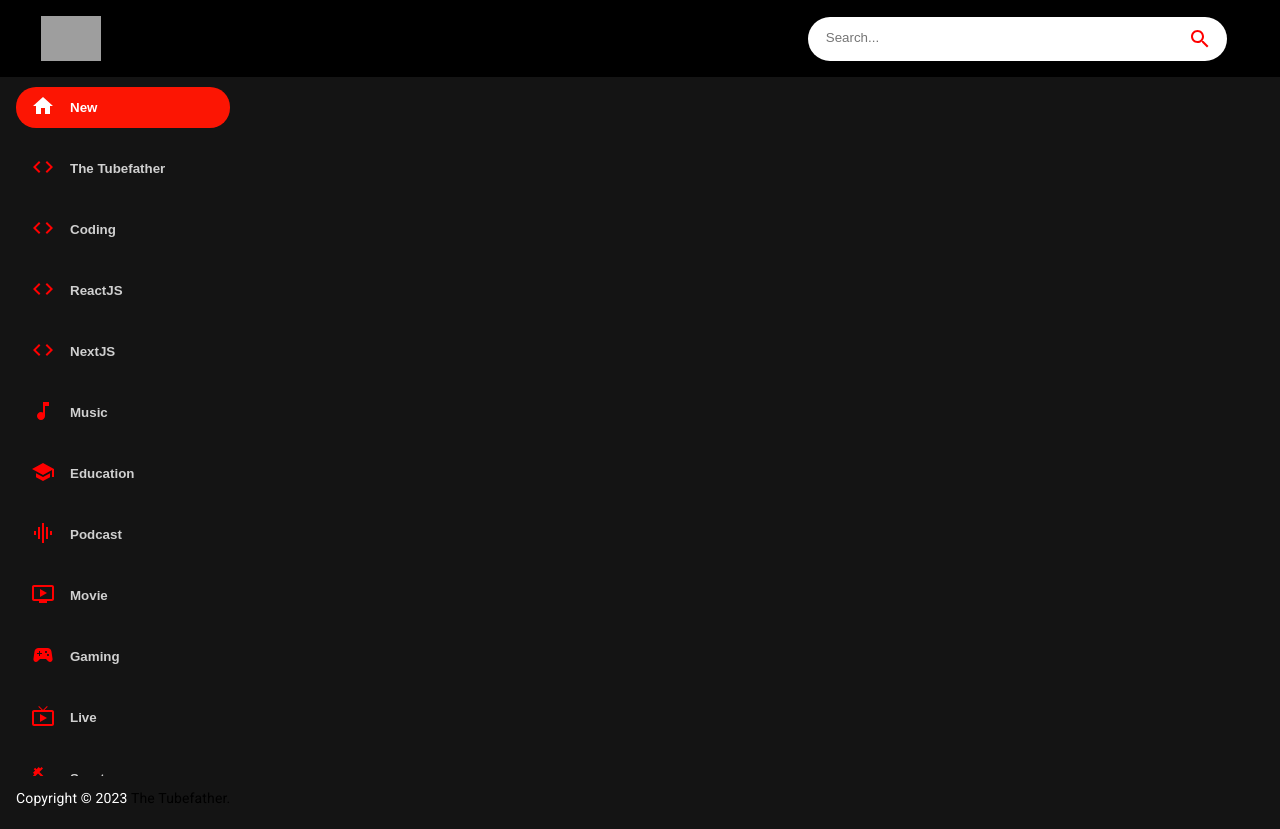
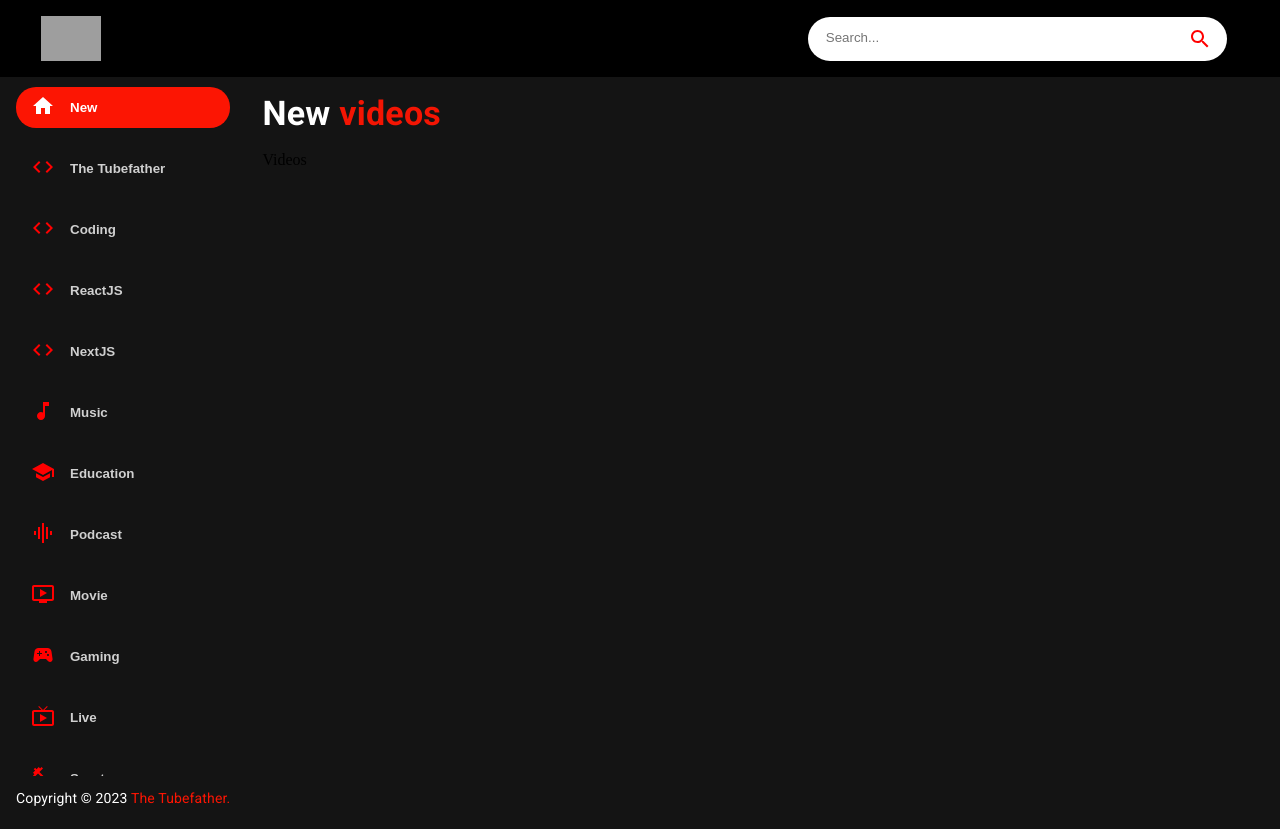
Before and after one commit to mostafasaleh1/thetubefather, a React (Create React App) app: page / in a window 1280 px wide. Built offline with nearby package versions, Linux system fonts and the light colour scheme; no server answers; grey boxes are pictures that could not be loaded.

Commit message:
Adding Rapid api key to .env file making buttons on the side bar interactive making the feed heading change depending on the active sidebar button

```diff
--- /dev/null
+++ b/src/assets/FetchFromYoutubeAPI.js
@@ -0,0 +1,21 @@
+import { BedSharp } from "@mui/icons-material";
+import axios from "axios";
+
+const BASE_URL = "https://youtube-v31.p.rapidapi.com";
+
+const options = {
+    url: BASE_URL,
+    params: {
+        maxResults: '50',
+    },
+    headers: {
+        'content-type': 'application/octet-stream',
+        'X-RapidAPI-Key': process.env.Youtube3APIKey,
+        'X-RapidAPI-Host': 'youtube-v31.p.rapidapi.com'
+    }
+};
+
+export const FetchFromYoutubeAPI = async (url) => {
+    const data = await axios.get(`${BASE_URL}/${url}`, options);
+    return data;
+}
--- a/src/components/Exports.js
+++ b/src/components/Exports.js
@@ -5,3 +5,4 @@ export { default as SearchFeed } from "./SearchFeed";
 export { default as VideoDetail } from "./VideoDetail";
 export { default as SearchBar } from "./SearchBar";
 export { default as SideBar } from "./SideBar";
+export { default as Videos } from "./Videos";
--- a/src/components/Feed.jsx
+++ b/src/components/Feed.jsx
@@ -2,17 +2,34 @@ import React from 'react';
 import { useState, useEffect } from 'react';
 import { Box, Stack, Typography } from "@mui/material";
 import { BorderClear, BorderRight } from '@mui/icons-material';
-import {Link} from "react-router-dom";
-import SideBar from './SideBar';
+import { Link } from "react-router-dom";
+import { SideBar, Videos } from "./Exports";
+import { FetchFromYoutubeAPI } from '../assets/FetchFromYoutubeAPI';
 
 const Feed = () => {
+
+  const [selectedCategory, setSelectedCategory] = useState("New");
+
+  useEffect(() => {
+    FetchFromYoutubeAPI(`/search?part=snippet&q=${selectedCategory}`)
+  }, [selectedCategory])
+
+
   return (
     <Stack sx={{ flexDirection: { sx: "column", md: "row" } }}>
       <Box sx={{ height: { sx: "auto", md: "92vh" }, BorderRight: "1px solid #3d3d3d", px: { sx: "0", md: 2 } }}>
-        <SideBar />
-        <Typography className='copyright' variant='body2' sx={{mt: 1.5, color: "#fff"}}>
-          Copyright &copy; 2023 <Link to="https://mostafasaleh1.github.io/myprofile" target='_blank' rel='noreferrer' color='#fff'>The Tubefather.</Link>
+        <SideBar selectedCategory={selectedCategory} setSelectedCategory={setSelectedCategory} />
+        <Typography className='copyright' variant='body2' sx={{ mt: 1.5, color: "#fff" }}>
+          Copyright &copy; 2023 <Link to="https://mostafasaleh1.github.io/myprofile" target='_blank' rel='noreferrer'>The Tubefather.</Link>
         </Typography>
+      </Box>
+
+      <Box p={2} sx={{ overflowY: "auto", height: "90vh", flex: 2 }}>
+        <Typography variant='h4' fontWeight="bold" mb={2} sx={{ color: "white" }}>
+          {selectedCategory} <span style={{ color: "#f31503" }}>videos</span>
+        </Typography>
+
+        <Videos />
       </Box>
     </Stack>
   )
--- a/src/components/SideBar.jsx
+++ b/src/components/SideBar.jsx
@@ -2,9 +2,8 @@ import React from 'react';
 import { Stack } from "@mui/material";
 import { categories } from "../assets/MUIAssets";
 
-const selectedCategory = "New";
 
-const SideBar = () => {
+const SideBar = ({selectedCategory, setSelectedCategory}) => {
     return (
         <Stack direction="row" sx={{
             overflowY: "auto", height: { sx: "auto", md: "95%" }, flexDirection: { md: "column" },
@@ -12,6 +11,7 @@ const SideBar = () => {
         >
             {categories.map((category) => (
                 <button
+                    onClick={() => setSelectedCategory(category.name)}
                     className='category-btn'
                     style={{ background: category.name === selectedCategory && "#fc1503", color: "white" }}
                 >
--- /dev/null
+++ b/src/components/Videos.jsx
@@ -0,0 +1,9 @@
+import React from 'react';
+
+const Videos = () => {
+    return (
+        <div>Videos</div>
+    )
+}
+
+export default Videos;
--- a/src/index.css
+++ b/src/index.css
@@ -8,7 +8,6 @@ body {
 
 a {
   text-decoration: none;
-  color: black;
 }
 
 ::-webkit-scrollbar {
@@ -56,3 +55,7 @@ a {
 .category-btn:hover span{
   color: white !important;
 }
+
+.copyright a {
+  color: #FC1503;
+}
```
Also changed, not shown: package.json (+5 -2 lines), 2 other files (tests, documents, lock files or other folders).
